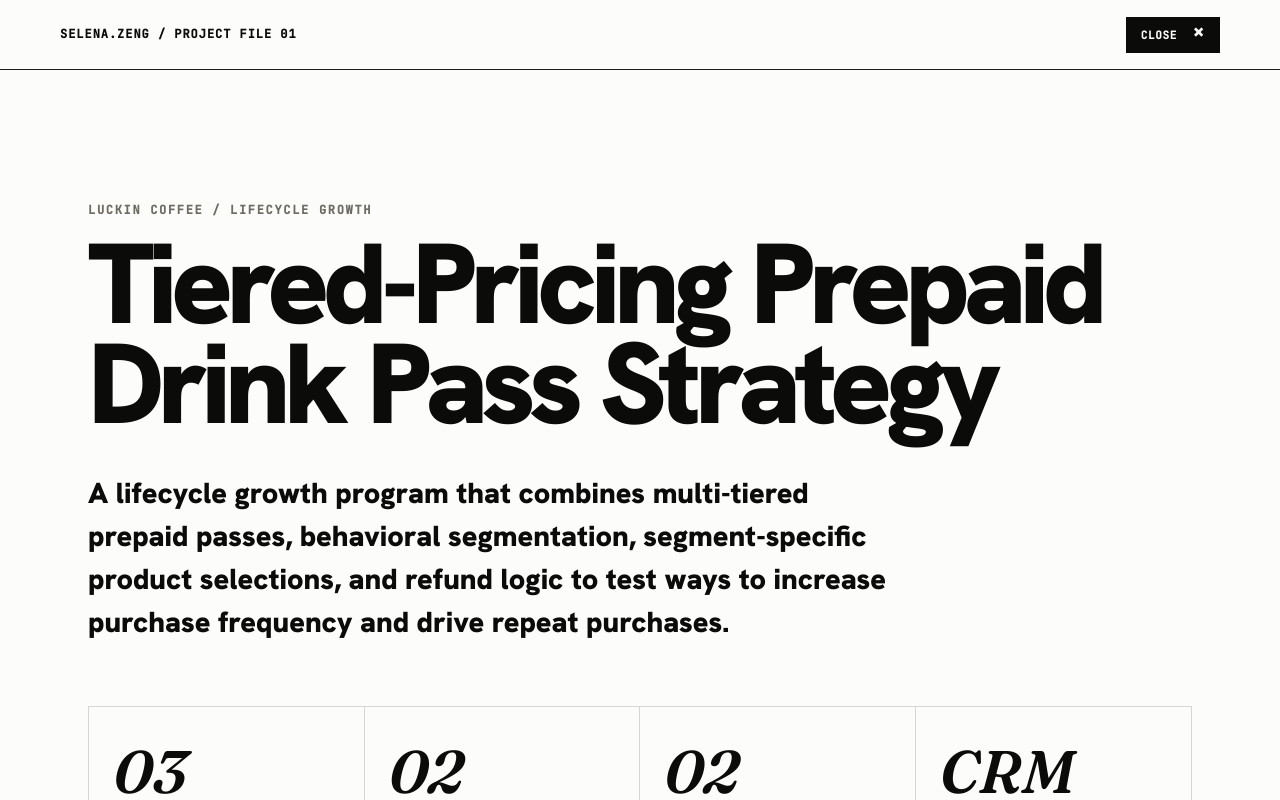
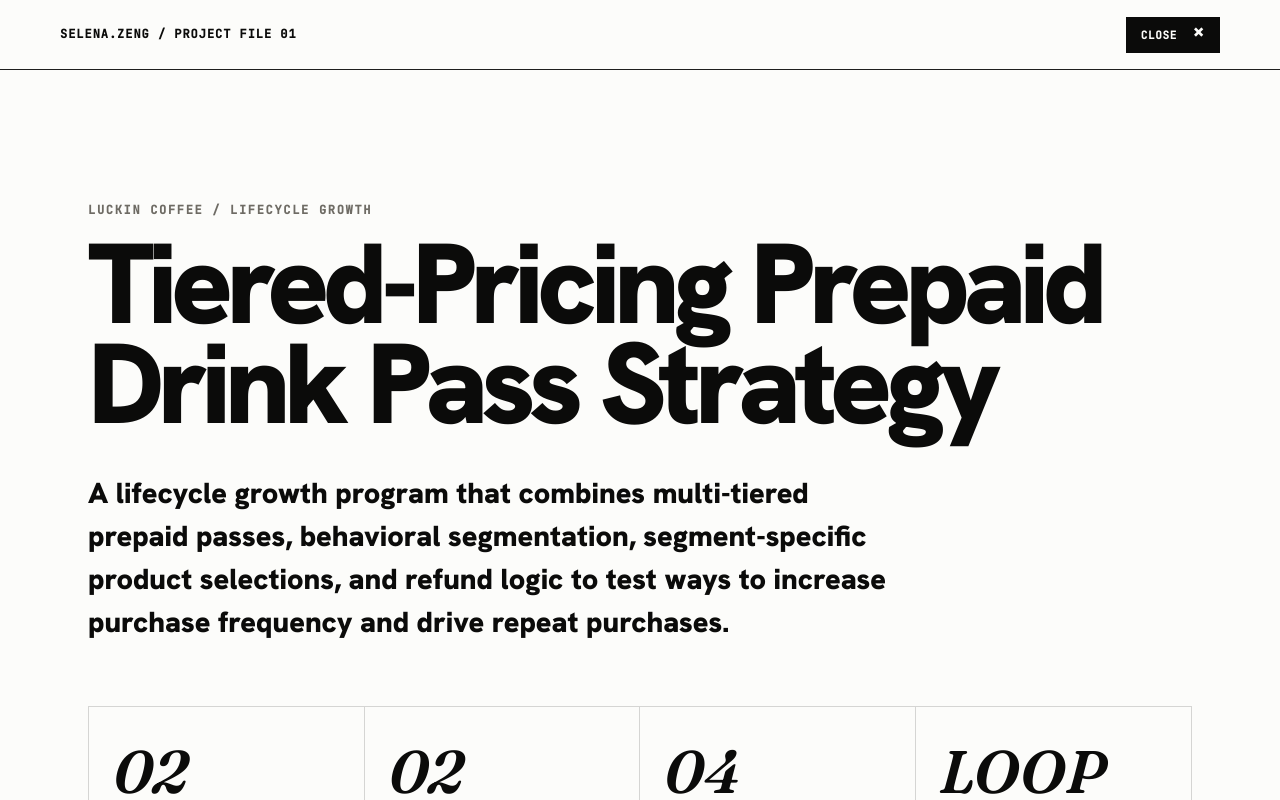
Before and after one commit to selenazengsz/selena-portfolio, a React (Vite) app: page / in a window 1280 px wide. Both pictures are taken after a click on the button 640 px from the left and 2272 px from the top of the page. Shown: the part 1824-2624 px from the top of the page. Built offline with nearby package versions, Linux system fonts and the light colour scheme.

Commit message:
Update Project 1 summary and outcome

```diff
--- a/src/CaseStudy.jsx
+++ b/src/CaseStudy.jsx
@@ -172,7 +172,7 @@
             <p className="case-study-kicker">OUTCOME</p>
             <h3>Customer feedback became a shared decision tool</h3>
             <p>{caseStudy.outcome}</p>
-            <button type="button" onClick={onClose}>BACK TO SELECTED WORK ↑</button>
+            <button type="button" onClick={onClose}>BACK TO PROJECTS ↑</button>
           </section>
         </div>
       </div>
@@ -295,7 +295,7 @@
             <p className="case-study-kicker">OUTCOME</p>
             <h3>One campaign, one consistent customer journey</h3>
             <p>{caseStudy.outcome}</p>
-            <button type="button" onClick={onClose}>BACK TO SELECTED WORK ↑</button>
+            <button type="button" onClick={onClose}>BACK TO PROJECTS ↑</button>
           </section>
         </div>
       </div>
@@ -449,7 +449,7 @@
             <p className="case-study-kicker">OUTCOME</p>
             <h3>A weekly routine became easier to run and hand off</h3>
             <p>{caseStudy.outcome}</p>
-            <button type="button" onClick={onClose}>BACK TO SELECTED WORK ↑</button>
+            <button type="button" onClick={onClose}>BACK TO PROJECTS ↑</button>
           </section>
         </div>
       </div>
@@ -603,9 +603,9 @@
 
           <section className="case-study-outcome">
             <p className="case-study-kicker">OUTCOME</p>
-            <h3>A practical link between segmentation and repeat purchases</h3>
+            <h3>A repeatable loop from insight to frequency growth</h3>
             <p>{caseStudy.outcome}</p>
-            <button type="button" onClick={onClose}>BACK TO SELECTED WORK ↑</button>
+            <button type="button" onClick={onClose}>BACK TO PROJECTS ↑</button>
           </section>
         </div>
       </div>
--- a/src/content.js
+++ b/src/content.js
@@ -48,10 +48,10 @@
         title: "Tiered-Pricing Prepaid Drink Pass Strategy",
         subtitle: "A lifecycle growth program that combines multi-tiered prepaid passes, behavioral segmentation, segment-specific product selections, and refund logic to test ways to increase purchase frequency and drive repeat purchases.",
         snapshot: [
-          { value: "03", label: "Pass variants" },
-          { value: "02", label: "Program mechanics" },
+          { value: "02", label: "Core growth KPIs" },
           { value: "02", label: "Strategy audiences" },
-          { value: "CRM", label: "Lifecycle operations" },
+          { value: "04", label: "Behavioral signals" },
+          { value: "LOOP", label: "Test, learn, iterate" },
         ],
         contextTitle: "Match commitment level to customer behavior",
         overview: "Customers had different purchase-frequency patterns and different willingness to commit upfront. The program offered 3-, 5-, and 10-drink prepaid passes: smaller passes lowered the barrier to entry, while larger passes better matched customers with higher existing purchase frequency. The goal was to support repeat purchases and encourage customers to complete the pass.",
@@ -148,7 +148,7 @@
             text: "When customers exit early, used drinks are repriced by the applicable usage tier. Continued redemption preserves more of the pass value, encouraging completion while keeping an exit option.",
           },
         ],
-        outcome: "The program connected customer segmentation with prepaid pass setup, lifecycle outreach, and tiered refund rules. My work supported the product configuration and campaign operations used to match different pass sizes to different customer behaviors.",
+        outcome: "I turn customer insight into a repeatable growth loop: set beverage-volume and purchase-frequency goals, segment customers, tailor the pass and product mix, launch the offer, and read behavior across daypart, price, product selection, and baseline frequency. I use those signals to shape the next test, while prepaid commitment and tiered refund logic encourage pass completion and repeat purchases.",
       },
     },
     {
```
